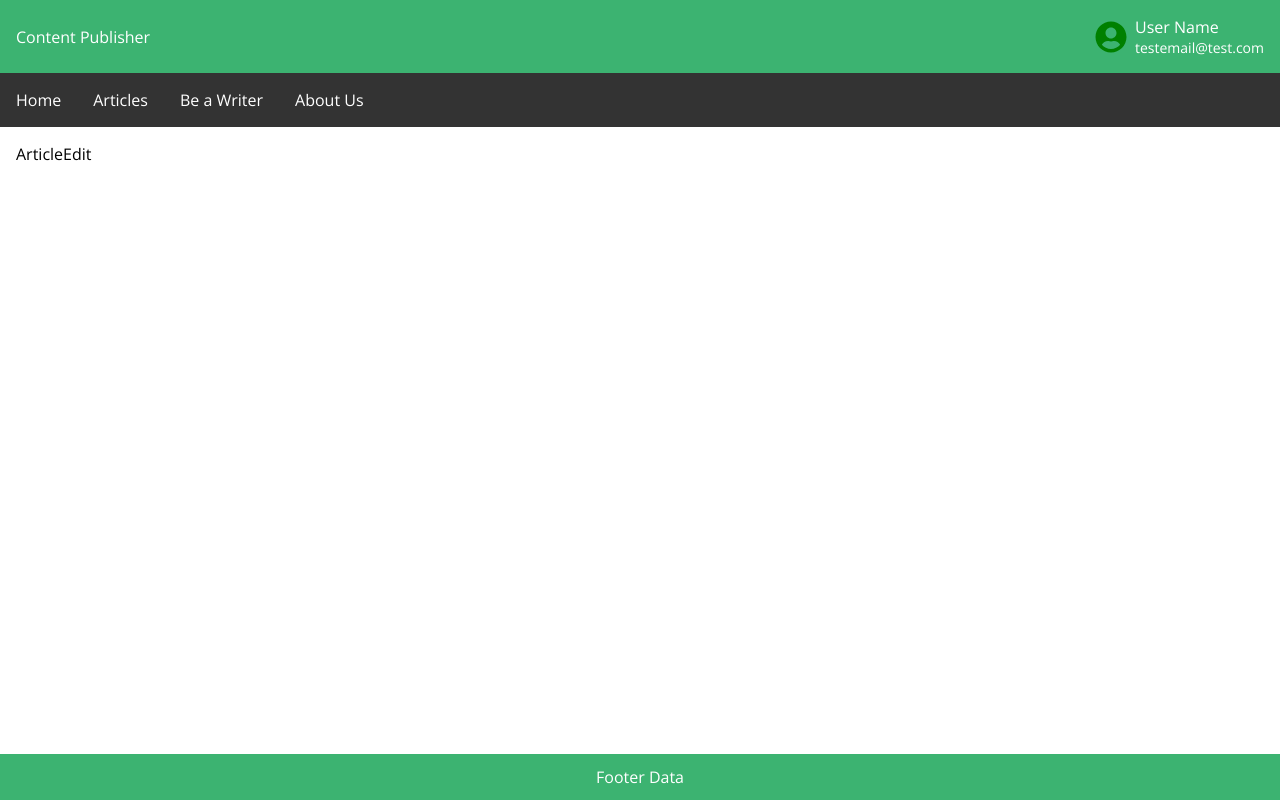
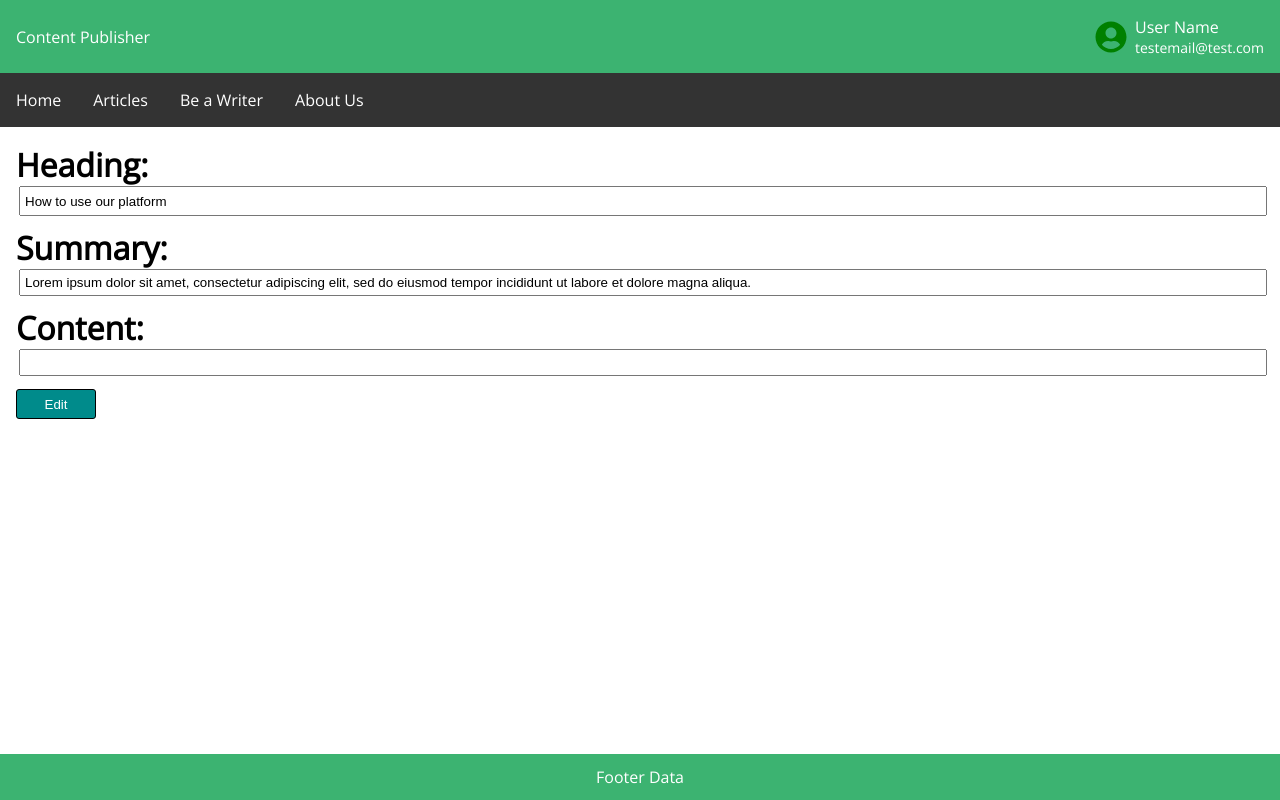
Before and after one commit to ruwinda90/content-publisher-frontend, a React (Create React App) app: page /article/1/edit in a window 1280 px wide. Built offline with nearby package versions, Linux system fonts and the light colour scheme; data requests are answered from the project's data file.

Commit message:
Add ArticleEdit page implementation

```diff
--- a/src/components/articlesearch/articlesearch.css
+++ b/src/components/articlesearch/articlesearch.css
@@ -1,33 +1,8 @@
-.searchForm label {
-    position: absolute;
-    left: -99999px;
-}
-
-.searchForm input {
-    margin-left: 3px;
-    margin-right: 3px;
-    height: 30px;
-}
-
-.searchForm select {
-    margin-left: 3px;
-    margin-right: 3px;
-    height: 30px;
-}
-
-.searchForm button {
-    padding: 3px;
-    width: 80px;
-    height: 30px;
-    margin-top: 3px;
-    margin-right: 3px;
-    color: #fff;
-    border-radius: 3px;
+.articlePageComp .searchForm button {
     background-color: mediumseagreen;
     border: 1px solid green;
 }
 
-.searchForm button:hover {
-    cursor: pointer;
+.articlePageComp .searchForm button:hover {
     background-color: green;
 }
--- a/src/layout/layout.css
+++ b/src/layout/layout.css
@@ -1,3 +1,4 @@
+/* Common layout related CSS. */
 .layoutComp {
   width: 100%;
   height: 100vh;
@@ -11,6 +12,47 @@
   height: 100%;
   overflow-y: auto;
   padding-bottom: 100px;
+}
+
+.layoutComp button {
+  padding: 3px;
+  width: 80px;
+  height: 30px;
+  margin-top: 3px;
+  margin-right: 3px;
+  color: #fff;
+  border-radius: 3px;
+}
+
+.layoutComp button:hover {
+  cursor: pointer;
+}
+
+.layoutComp .viewButton {
+  background-color: mediumseagreen;
+  border: 1px solid green;
+}
+
+.layoutComp .viewButton:hover {
+  background-color: green;
+}
+
+.layoutComp .editButton {
+  background-color: #008B8B;
+  border: 1px solid black;
+}
+
+.layoutComp .editButton:hover {
+  background-color: #004953;
+}
+
+.layoutComp .deleteButton {
+  background-color: #BA0021;
+  border: 1px solid #97233F;
+}
+
+.layoutComp .deleteButton:hover {
+  background-color: #A52A2A;
 }
 
 .homeComp,
@@ -27,46 +69,27 @@
   background-color: #fff;
 }
 
-.layoutComp button {
-  padding: 3px;
-  width: 80px;
-  height: 30px;
-  margin-top: 3px;
-  margin-right: 3px;
-  color: #fff;
-  border-radius: 3px;
+/* Forms related CSS. */
+.searchForm label {
+  position: absolute;
+  left: -99999px;
 }
 
-.layoutComp .viewButton {
-  background-color: mediumseagreen;
-  border: 1px solid green;
+.searchForm input {
+  margin-left: 3px;
+  margin-right: 3px;
+  height: 30px;
+  outline: none;
+  padding: 0.25rem;
 }
 
-.layoutComp .viewButton:hover {
-  cursor: pointer;
-  background-color: green;
+.searchForm select {
+  margin-left: 3px;
+  margin-right: 3px;
+  height: 30px;
 }
 
-.layoutComp .editButton {
-  background-color: #008B8B;
-  border: 1px solid black;
-}
-
-.layoutComp .editButton:hover {
-  cursor: pointer;
-  background-color: #004953;
-}
-
-.layoutComp .deleteButton {
-  background-color: #BA0021;
-  border: 1px solid #97233F;
-}
-
-.layoutComp .deleteButton:hover {
-  cursor: pointer;
-  background-color: #A52A2A;
-}
-
+/*Article view page CSS. */
 .articleViewComp .authorName {
   color: mediumseagreen;
 }
@@ -75,3 +98,20 @@
   color: green;
   font-size: 14px;
 }
+
+/* Article edit page CSS. */
+.articleEditComp .searchForm input {
+  width: 100%;
+  margin-bottom: 10px;
+}
+
+.articleEditComp .searchForm input.summarySlot {
+  width: 100%;
+  height: auto;
+  max-height: 60px;
+}
+
+.articleEditComp .searchForm input.contentSlot {
+  width: 100%;
+  height: auto;
+}
--- a/src/pages/ArticleEdit.jsx
+++ b/src/pages/ArticleEdit.jsx
@@ -1,7 +1,138 @@
-import React from "react";
+import React, { useState, useEffect, useRef } from "react";
+import api from "../api/apiRequest";
+import axios from "axios";
+import { useNavigate, useParams } from "react-router-dom";
 
 const ArticleEdit = () => {
-  return <div className="articleEditComp">ArticleEdit</div>;
+  const { id } = useParams();
+  const inputRef = useRef();
+  const navigate = useNavigate();
+
+  const [newTitle, setNewTitle] = useState(null);
+  const [newSummary, setNewSummary] = useState(null);
+  const [newContent, setNewContent] = useState(null);
+
+  const [isArticleLoading, setIsArticleLoading] = useState(true);
+  const [isArticleApiError, setIsArticleApiError] = useState(false);
+  const [apiErrorCode, setApiErrorCode] = useState(null);
+
+  const [article, setArticle] = useState(null); // TODO - use Redux and improve this.
+
+  const handleSubmit = async (e) => {
+    e.preventDefault();
+    const requestBody = {};
+    requestBody.id = id;
+    if (newTitle !== article.title) requestBody.title = newTitle;
+    if (newSummary !== article.summary) requestBody.summary = newSummary;
+    if (newContent !== article.content) requestBody.content = newContent;
+
+    try {
+      const response = await api.patch(`/articles/${id}`, requestBody); // TODO - add pop-ups
+      navigate(`/article/${id}`);
+    } catch (err) {
+      if (err.response) {
+        console.log(err.response.data);
+        console.log(err.response.status);
+      } else {
+        console.log(`Error: ${err.message}`);
+      }
+    }
+  };
+
+  useEffect(() => {
+    let isMount = true;
+    const source = axios.CancelToken.source();
+
+    const fetchArticle = async () => {
+      try {
+        const response = await api.get(`/articles/${id}`, {
+          cancelToken: source.token,
+        });
+        if (isMount) {
+          setArticle(response.data); // todo - add a transform later.
+          setNewTitle(response.data.title);
+          setNewSummary(response.data.summary);
+          setNewContent(response.data.content);
+        }
+      } catch (err) {
+        if (isMount) {
+          setIsArticleApiError(true);
+          if (err.response) {
+            console.log(err.response.data);
+            console.log(err.response.status);
+            setApiErrorCode(err.response.status);
+          } else {
+            console.log(`Error: ${err.message}`);
+          }
+        }
+      } finally {
+        if (isMount) setIsArticleLoading(false);
+      }
+    };
+    fetchArticle();
+
+    const cleanUp = () => {
+      isMount = false;
+      source.cancel();
+    };
+
+    return cleanUp;
+  }, [id]);
+
+  return (
+    <div className="articleEditComp">
+      {isArticleLoading && <p>Loading data please wait...</p>}
+      {!isArticleLoading && isArticleApiError && (
+        <p>
+          {apiErrorCode === 404
+            ? "Article not found"
+            : apiErrorCode === 401
+            ? "Unauthorized"
+            : "Error while fetching the article. Try reloading the page."}
+        </p>
+      )}
+      {!isArticleLoading && !isArticleApiError && (
+        <form className="searchForm" onSubmit={(e) => handleSubmit(e)}>
+          <h1>Heading:</h1>
+          <label htmlFor="newTitle">Edit post title</label>
+          <input // TODO - style these input fields properly
+            autoFocus
+            className="titleSlot"
+            ref={inputRef}
+            id="newTitle"
+            type="text"
+            value={newTitle}
+            onChange={(e) => setNewTitle(e.target.value)} // TODO - add client-side pop-up validations
+          />
+          <h1>Summary:</h1>
+          <label htmlFor="newSummary">Edit post summary</label>
+          <input
+            className="summarySlot"
+            id="newSummary"
+            type="text"
+            value={newSummary}
+            onChange={(e) => setNewSummary(e.target.value)}
+          />
+          <h1>Content:</h1>
+          <label htmlFor="newContent">Edit post content</label>
+          <input
+            className="contentSlot"
+            id="newContent"
+            type="text"
+            value={newContent}
+            onChange={(e) => setNewContent(e.target.value)}
+          />
+          <button
+            className="editButton"
+            type="submit"
+            onClick={() => inputRef.current.focus()}
+          >
+            Edit
+          </button>
+        </form>
+      )}
+    </div>
+  );
 };
 
 export default ArticleEdit;
```
